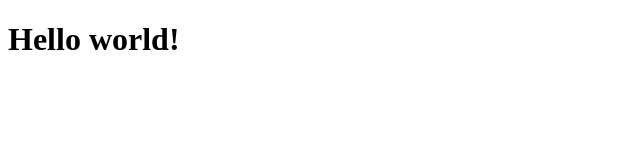
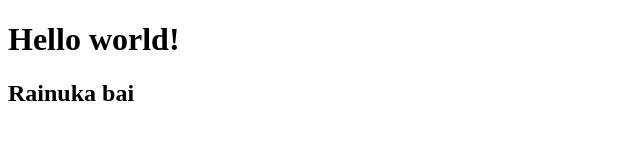
Before and after one commit to rainuroha/htmll, a plain HTML site: page project1/hello.html in a window 1280 px wide. Shown: the whole page, without its empty margins (0-640 px from the left). Drawn offline with Linux system fonts and the light colour scheme.

Commit message:
heading2 in hello file

```diff
--- a/project1/hello.html
+++ b/project1/hello.html
@@ -3,9 +3,10 @@
 <head>
     <meta charset="UTF-8">
     <meta name="viewport" content="width=device-width, initial-scale=1.0">
-    <title>to print hello</title>
+    <title> TO print the word  hello</title>
 </head>
 <body>
     <h1>Hello world!</h>
+        <h2>Rainuka bai</h2>
 </body>
 </html>
```
